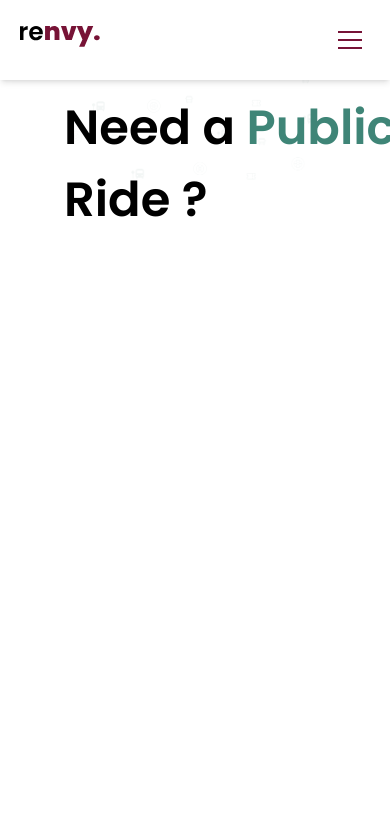
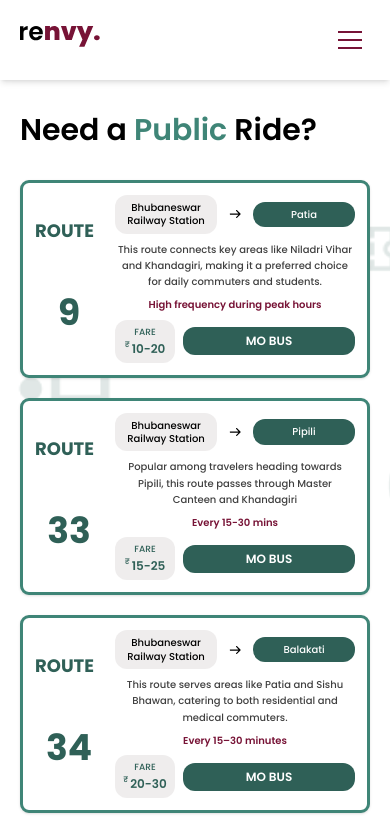
Before and after one commit to ojaswit10/Renvy, a React (Vite) app: page /public-transport in a window 390 px wide. Shown: the top 831 px of the page. Built offline with nearby package versions, Linux system fonts and the light colour scheme.

Commit message:
responsive public transport

```diff
--- a/src/components/PublicTransport.jsx
+++ b/src/components/PublicTransport.jsx
@@ -4,68 +4,114 @@ import { publicRoutes } from "./constants";
 
 const PublicTransport = () => {
   return (
-    <div id="public-transport">
-      <div className="container relative">
-        <div className="absolute top-20 mx-[4rem] z-10">
-          <div className="font-semibold text-[3rem] mt-3">
+    <div
+      id="public-transport"
+      className="relative min-h-screen pt-20 pb-10 md:pb-16 lg:pb-20"
+    >
+      {/* Background Image */}
+      <div className="absolute inset-0 z-0">
+        <img
+          src={background2}
+          alt="public transport background"
+          className="w-full h-full object-cover opacity-15"
+        />
+      </div>
+
+      {/* Content Container */}
+      <div className="container mx-auto relative z-10 px-5 md:px-8 lg:px-10">
+        <div className="py-8 md:py-12 lg:py-16">
+          {/* Heading */}
+          <div className="font-semibold text-3xl sm:text-4xl md:text-4xl lg:text-5xl xl:text-[3rem] mb-8 md:mb-10 lg:mb-12 xl:mb-16">
             <h1>
-              Need a <span className="text-g-4">Public</span> Ride ?
+              Need a <span className="text-g-4">Public</span> Ride?
             </h1>
           </div>
 
-          <div className="flex flex-wrap justify-center gap-10">
+          {/* Routes Grid */}
+          <div className="grid grid-cols-1 md:grid-cols-2 gap-5 md:gap-6 lg:gap-8 xl:gap-10 max-w-7xl mx-auto">
             {publicRoutes.map((route) => (
-              <div
-                key={route.id}
-                className="flex w-[40%] border-3 border-g-4 rounded-[9px] justify-around p-4"
-              >
-                <div className="flex flex-col text-g-3 font-bold justify-around pb-3">
-                  <h1 className="text-3xl">ROUTE</h1>
-                  <div className="text-7xl text-center">{route.no}</div>
-                </div>
-
-                <div className="flex flex-col w-[70%] justify-evenly text-sm">
-                  <div className="flex justify-between p-1">
-                    <div className="bg-wh-8 rounded-2xl w-[45%] flex justify-center items-center text-center font-medium p-2">
-                      {route.from}
-                    </div>
-
-                    <div className="flex justify-center items-center">
-                      <img src={arrow} alt="arrow" />
-                    </div>
-
-                    <div className="bg-g-3 rounded-2xl w-[45%] flex justify-center items-center text-center text-wh-1 font-medium p-2">
-                      {route.to}
-                    </div>
-                  </div>
-
-                  <div className="p-1 text-center font-medium opacity-75">
-                    {route.description}
-                  </div>
-
-                  <div className="p-1 font-semibold text-center text-red-4">
-                    {route.frequency}
-                  </div>
-
-                  <div className="flex justify-around p-1">
-                    <div className="flex flex-col items-center justify-around w-[20%] bg-wh-8 rounded-xl text-g-3">
-                      <span className="uppercase font-medium">Fare</span>
-                      <span className="font-semibold ">
-                        <span className="align-text-top text-[10px] font-medium">₹</span>{" "}
-                        <span>{route.fare}</span>
-                      </span>
-                    </div>
-                    <div className="w-[70%] flex justify-center items-center bg-g-3 rounded-xl text-wh-1">
-                      MO BUS
-                    </div>
-                  </div>
-                </div>
-              </div>
+              <RouteCard key={route.id} route={route} />
             ))}
           </div>
+
+          {/* View More Link */}
+          <div className="mt-8 md:mt-10 text-center">
+            <button className="text-sm md:text-base text-b-5 hover:text-g-4 underline transition-colors duration-300">
+              Couldn't find your ideal route?{" "}
+              <span className="font-semibold">View more</span>
+            </button>
+          </div>
         </div>
-        <div>
-          <img src={background2} alt="public" className="opacity-6 z-0" />
+      </div>
+    </div>
+  );
+};
+
+const RouteCard = ({ route }) => {
+  return (
+    <div className="flex border-3 border-g-4 rounded-[9px] p-3 md:p-4 lg:p-5 bg-wh-1 shadow-sm hover:shadow-md transition-shadow duration-300">
+      {/* Route Number Section */}
+      <div className="flex flex-col text-g-3 font-bold justify-around pb-2 md:pb-3 pr-3 md:pr-4 lg:pr-6 min-w-[80px] md:min-w-[90px] lg:min-w-[120px]">
+        <h2 className="text-lg md:text-xl lg:text-2xl xl:text-3xl uppercase">
+          Route
+        </h2>
+        <div className="text-4xl md:text-5xl lg:text-6xl xl:text-7xl text-center mt-1 md:mt-2">
+          {route.no}
+        </div>
+      </div>
+
+      {/* Route Details Section */}
+      <div className="flex flex-col flex-1 justify-evenly gap-2 md:gap-3 lg:gap-4 text-xs md:text-sm">
+        {/* From/To Section */}
+        <div className="flex items-center justify-between gap-1.5 md:gap-2">
+          <div className="bg-wh-8 rounded-xl md:rounded-2xl flex-1 flex justify-center items-center text-center font-medium p-1.5 md:p-2 lg:p-2.5">
+            <span className="line-clamp-2 text-[10px] md:text-xs lg:text-sm">
+              {route.from}
+            </span>
+          </div>
+
+          <div className="flex-shrink-0 px-0.5 md:px-1">
+            <img
+              src={arrow}
+              alt="arrow"
+              className="w-5 h-5 md:w-6 md:h-6 lg:w-8 lg:h-8 xl:w-10 xl:h-10"
+            />
+          </div>
+
+          <div className="bg-g-3 rounded-xl md:rounded-2xl flex-1 flex justify-center items-center text-center text-wh-1 font-medium p-1.5 md:p-2 lg:p-2.5">
+            <span className="line-clamp-2 text-[10px] md:text-xs lg:text-sm">
+              {route.to}
+            </span>
+          </div>
+        </div>
+
+        {/* Description */}
+        <div className="text-center font-medium opacity-75 leading-relaxed text-[10px] md:text-xs lg:text-sm">
+          <p className="line-clamp-3">{route.description}</p>
+        </div>
+
+        {/* Frequency */}
+        <div className="font-semibold text-center text-red-4 text-[10px] md:text-xs lg:text-sm">
+          {route.frequency}
+        </div>
+
+        {/* Fare and Bus Type */}
+        <div className="flex items-center justify-between gap-2 md:gap-3">
+          <div className="flex flex-col items-center justify-center bg-wh-8 rounded-xl text-g-3 py-1.5 md:py-2 px-2 md:px-3 lg:px-4 min-w-[60px] md:min-w-[70px] lg:min-w-[80px]">
+            <span className="uppercase font-medium text-[9px] md:text-[10px] lg:text-xs">
+              Fare
+            </span>
+            <span className="font-semibold text-xs md:text-sm lg:text-base mt-0.5">
+              <span className="align-text-top text-[8px] md:text-[9px] lg:text-[10px] font-medium">
+                ₹
+              </span>
+              <span className="ml-0.5">{route.fare}</span>
+            </span>
+          </div>
+
+          <div className="flex-1 flex justify-center items-center bg-g-3 rounded-xl text-wh-1 font-semibold py-1.5 md:py-2 px-3 md:px-4 text-xs md:text-sm lg:text-base">
+            MO BUS
+          </div>
         </div>
       </div>
     </div>
```
